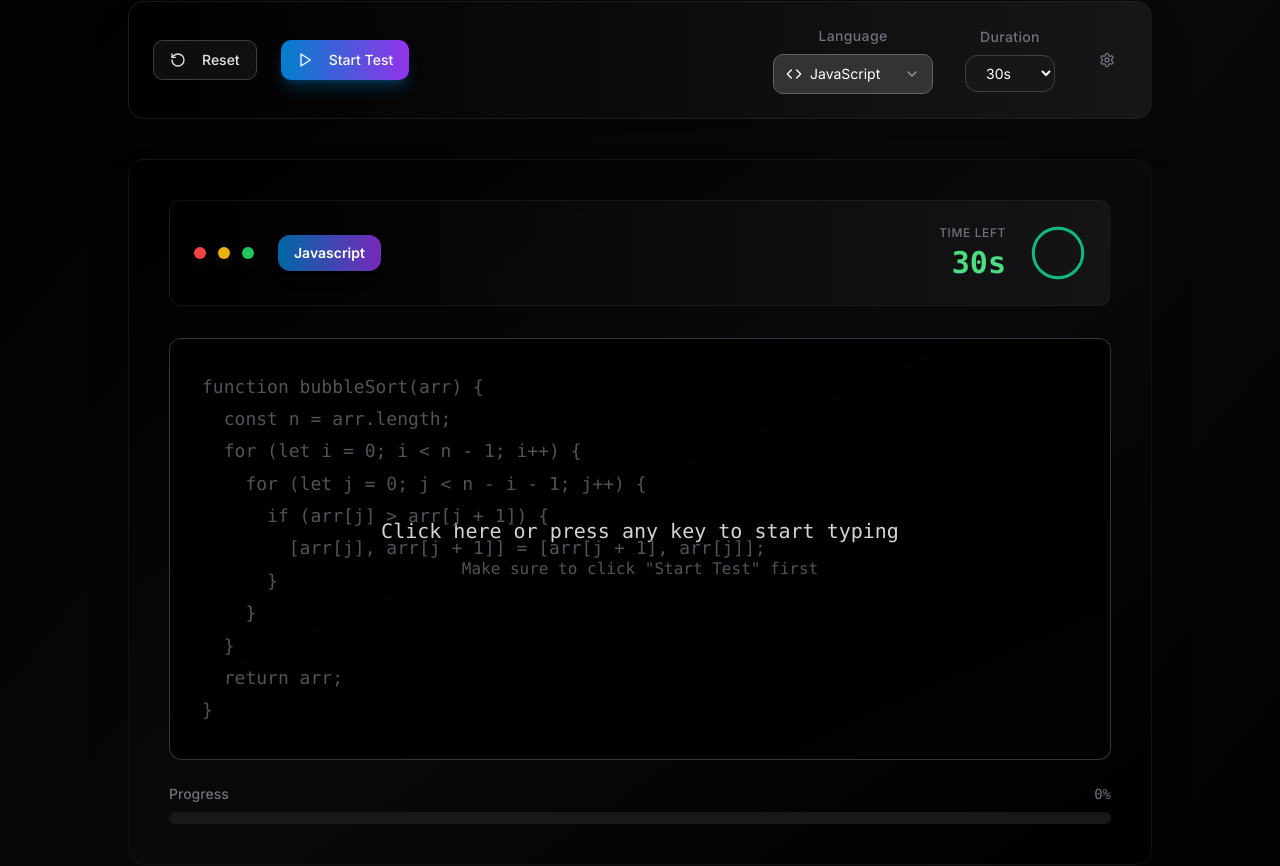
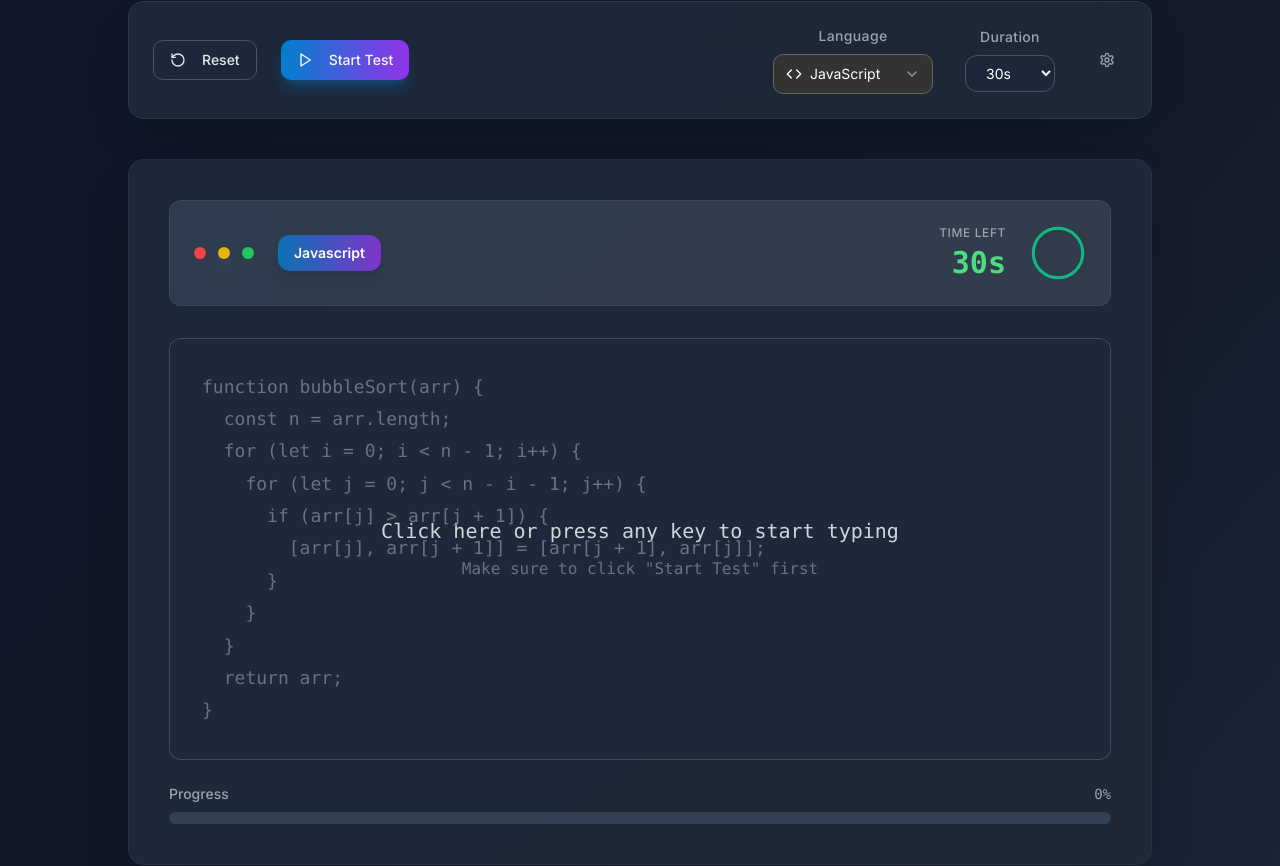
Before and after one commit to sachinnotmainacc/academic-companion-hub, a React (Vite) app: page /typing in a window 1280 px wide. Shown: the part 260-1126 px from the top of the page. Built offline with nearby package versions, Linux system fonts and the light colour scheme.

Commit message:
Refactor: Improve typing page UI
The AI adjusted the color scheme and overall UI of the typing page to improve its visual appeal.

```diff
--- a/src/components/TypingArea.tsx
+++ b/src/components/TypingArea.tsx
@@ -1,4 +1,3 @@
-
 import { useState, useEffect, useCallback, useRef } from 'react';
 import { useTypingStore } from '../store/typingStore';
 import { motion, AnimatePresence } from 'framer-motion';
@@ -247,7 +246,7 @@ export default function TypingArea({
   return (
     <div className="relative">
       {/* Enhanced Header */}
-      <div className="flex justify-between items-center mb-8 p-6 bg-gradient-to-r from-black/80 to-zinc-900/80 rounded-xl border border-zinc-800/50 backdrop-blur-sm">
+      <div className="flex justify-between items-center mb-8 p-6 bg-gradient-to-r from-slate-700/80 to-gray-700/80 rounded-xl border border-slate-600/50 backdrop-blur-sm">
         <div className="flex items-center space-x-6">
           <div className="flex items-center space-x-3">
             <div className="w-3 h-3 bg-red-500 rounded-full shadow-lg shadow-red-500/30"></div>
@@ -261,7 +260,7 @@ export default function TypingArea({
 
         <div className="flex items-center space-x-6">
           <div className="text-right">
-            <div className="text-xs text-zinc-500 uppercase tracking-wider font-medium mb-1">Time Left</div>
+            <div className="text-xs text-gray-400 uppercase tracking-wider font-medium mb-1">Time Left</div>
             <div className={`text-3xl font-mono font-bold transition-all duration-300 ${
               timeLeft <= 10 ? 'text-red-400 animate-pulse' :
               timeLeft <= 20 ? 'text-yellow-400' : 'text-green-400'
@@ -274,7 +273,7 @@ export default function TypingArea({
               <path
                 d="M18 2.0845 a 15.9155 15.9155 0 0 1 0 31.831 a 15.9155 15.9155 0 0 1 0 -31.831"
                 fill="none"
-                stroke="#18181b"
+                stroke="#374151"
                 strokeWidth="2"
               />
               <path
@@ -293,8 +292,8 @@ export default function TypingArea({
       {/* Enhanced Code Display */}
       <div
         ref={containerRef}
-        className={`relative font-mono text-lg leading-relaxed whitespace-pre-wrap outline-none bg-gradient-to-br from-black/95 to-zinc-900/95 p-8 rounded-xl border transition-all duration-300 min-h-[350px] backdrop-blur-sm ${
-          isStarted ? 'focus:border-blue-500/60 cursor-text border-zinc-800/60 shadow-inner' : 'cursor-pointer border-zinc-700/80 hover:border-zinc-600/90'
+        className={`relative font-mono text-lg leading-relaxed whitespace-pre-wrap outline-none bg-gradient-to-br from-slate-800/95 to-gray-800/95 p-8 rounded-xl border transition-all duration-300 min-h-[350px] backdrop-blur-sm ${
+          isStarted ? 'focus:border-blue-500/60 cursor-text border-slate-600/60 shadow-inner' : 'cursor-pointer border-slate-600/80 hover:border-slate-500/90'
         }`}
         tabIndex={0}
         onBlur={handleBlur}
@@ -306,10 +305,10 @@ export default function TypingArea({
         style={{ lineHeight: '1.8' }}
       >
         {!isStarted && (
-          <div className="absolute inset-0 flex items-center justify-center bg-black/90 rounded-xl backdrop-blur-sm">
+          <div className="absolute inset-0 flex items-center justify-center bg-slate-800/90 rounded-xl backdrop-blur-sm">
             <div className="text-center p-8">
-              <p className="text-zinc-300 text-xl mb-3 font-medium">Click here or press any key to start typing</p>
-              <p className="text-zinc-600 text-base">Make sure to click "Start Test" first</p>
+              <p className="text-gray-300 text-xl mb-3 font-medium">Click here or press any key to start typing</p>
+              <p className="text-gray-500 text-base">Make sure to click "Start Test" first</p>
             </div>
           </div>
         )}
@@ -331,7 +330,7 @@ export default function TypingArea({
                     : isWrong
                     ? 'text-red-400 bg-red-400/20 rounded-sm'
                     : ''
-                  : 'text-zinc-600'
+                  : 'text-gray-500'
               }`}
             >
               {isCursor && isCursorVisible && (
@@ -349,11 +348,11 @@ export default function TypingArea({
 
       {/* Progress Bar */}
       <div className="mt-6">
-        <div className="flex justify-between text-sm text-zinc-500 mb-2">
+        <div className="flex justify-between text-sm text-gray-400 mb-2">
           <span className="font-medium">Progress</span>
           <span className="font-mono">{Math.round((currentText.length / snippet.code.length) * 100)}%</span>
         </div>
-        <div className="w-full bg-zinc-900 rounded-full h-3 overflow-hidden shadow-inner">
+        <div className="w-full bg-slate-700 rounded-full h-3 overflow-hidden shadow-inner">
           <div
             className="bg-gradient-to-r from-blue-500 via-purple-500 to-pink-500 h-3 rounded-full transition-all duration-500 ease-out shadow-lg"
             style={{ width: `${Math.min(100, (currentText.length / snippet.code.length) * 100)}%` }}
--- a/src/pages/Typing.tsx
+++ b/src/pages/Typing.tsx
@@ -57,15 +57,15 @@ const Typing = () => {
   };
 
   return (
-    <div className="min-h-screen bg-gradient-to-br from-black via-zinc-950 to-black text-white">
+    <div className="min-h-screen bg-gradient-to-br from-slate-900 via-gray-900 to-slate-800 text-white">
       <Navbar />
       <div className="container mx-auto px-4 py-24">
         {/* Header */}
         <div className="text-center mb-12">
-          <h1 className="text-5xl md:text-6xl font-bold mb-6 bg-gradient-to-r from-zinc-200 via-white to-zinc-300 bg-clip-text text-transparent drop-shadow-lg">
+          <h1 className="text-5xl md:text-6xl font-bold mb-6 bg-gradient-to-r from-blue-400 via-purple-400 to-blue-500 bg-clip-text text-transparent drop-shadow-lg">
             Code Typing Master
           </h1>
-          <p className="text-zinc-500 text-xl max-w-3xl mx-auto leading-relaxed">
+          <p className="text-gray-400 text-xl max-w-3xl mx-auto leading-relaxed">
             Elevate your coding speed and precision with advanced performance analytics
           </p>
         </div>
@@ -74,13 +74,13 @@ const Typing = () => {
           <>
             {/* Control Bar */}
             <div className="max-w-5xl mx-auto mb-10">
-              <div className="bg-gradient-to-r from-black/95 to-zinc-900/95 backdrop-blur-xl rounded-2xl p-6 border border-zinc-800/60 shadow-2xl shadow-black/30">
+              <div className="bg-gradient-to-r from-slate-800/90 to-gray-800/90 backdrop-blur-xl rounded-2xl p-6 border border-slate-700/60 shadow-2xl shadow-black/20">
                 <div className="flex flex-wrap items-center justify-between gap-6">
                   <div className="flex items-center space-x-6">
                     <Button
                       onClick={handleReset}
                       variant="outline"
-                      className="border-zinc-700 hover:bg-zinc-800 hover:border-zinc-600 bg-zinc-900/60 text-zinc-200 transition-all duration-300"
+                      className="border-slate-600 hover:bg-slate-700 hover:border-slate-500 bg-slate-800/60 text-gray-200 transition-all duration-300"
                       disabled={isStarted && timeLeft > 0}
                     >
                       <RotateCcw className="w-4 h-4 mr-2" />
@@ -99,7 +99,7 @@ const Typing = () => {
 
                   <div className="flex items-center space-x-8">
                     <div className="text-center">
-                      <div className="text-sm text-zinc-500 mb-2 font-medium tracking-wide">Language</div>
+                      <div className="text-sm text-gray-400 mb-2 font-medium tracking-wide">Language</div>
                       <LanguageSelector
                         currentLanguage={currentSnippet.language}
                         onLanguageChange={handleLanguageChange}
@@ -108,12 +108,12 @@ const Typing = () => {
                     </div>
 
                     <div className="text-center">
-                      <div className="text-sm text-zinc-500 mb-2 font-medium tracking-wide">Duration</div>
+                      <div className="text-sm text-gray-400 mb-2 font-medium tracking-wide">Duration</div>
                       <select
                         value={testDuration}
                         onChange={(e) => handleDurationChange(Number(e.target.value))}
                         disabled={isStarted}
-                        className="bg-zinc-900/80 border border-zinc-700 rounded-lg px-4 py-2 text-white text-sm min-w-[90px] focus:ring-2 focus:ring-blue-500 focus:border-transparent transition-all duration-300"
+                        className="bg-slate-800/80 border border-slate-600 rounded-lg px-4 py-2 text-white text-sm min-w-[90px] focus:ring-2 focus:ring-blue-500 focus:border-transparent transition-all duration-300"
                       >
                         <option value={15}>15s</option>
                         <option value={30}>30s</option>
@@ -122,7 +122,7 @@ const Typing = () => {
                       </select>
                     </div>
 
-                    <Button variant="ghost" size="icon" className="text-zinc-500 hover:text-white hover:bg-zinc-800/60 transition-all duration-300">
+                    <Button variant="ghost" size="icon" className="text-gray-400 hover:text-white hover:bg-slate-700/60 transition-all duration-300">
                       <Settings className="w-5 h-5" />
                     </Button>
                   </div>
@@ -132,7 +132,7 @@ const Typing = () => {
 
             {/* Main Typing Area */}
             <div className="max-w-5xl mx-auto">
-              <div className="bg-gradient-to-br from-black/98 to-zinc-900/98 backdrop-blur-xl rounded-2xl shadow-2xl border border-zinc-800/40 overflow-hidden">
+              <div className="bg-gradient-to-br from-slate-800/95 to-gray-800/95 backdrop-blur-xl rounded-2xl shadow-2xl border border-slate-700/40 overflow-hidden">
                 <div className="p-10">
                   <TypingArea
                     snippet={currentSnippet}
```
